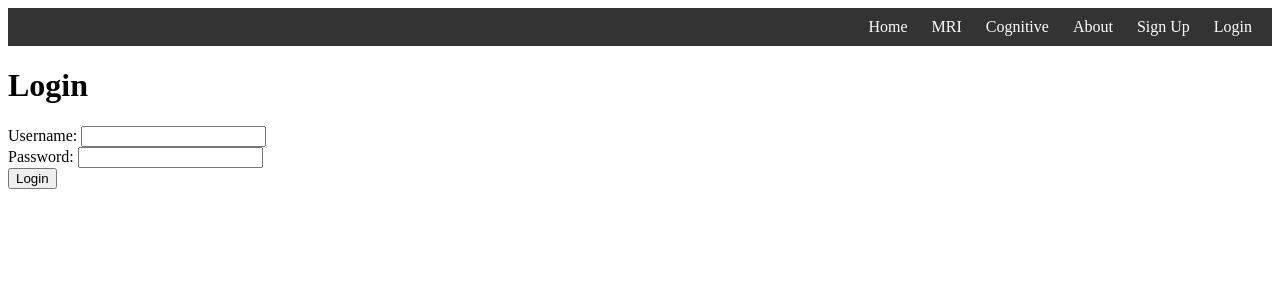
After one commit to RAJPOWELL/FYP, a Flask app: page /login in a window 1280 px wide. The commit adds this page. Shown: the top 300 px of the page. Run offline with Flask 3, Linux system fonts and the light colour scheme.

Commit message:
DataBase Created

```diff
--- a/app.py
+++ b/app.py
@@ -1,4 +1,5 @@
-from flask import Flask, render_template, request, redirect, url_for
+from flask import Flask, render_template, request, redirect, url_for, session
+import sqlite3
 import numpy as np
 import tensorflow as tf
 from tensorflow.keras.preprocessing import image
@@ -7,6 +8,7 @@ import tensorflow_addons as tfa
 import os
 
 app = Flask(__name__)
+app.secret_key = 'your_secret_key'
 
 # Load the trained model
 model_path = "Models/H5/alzheimer_cnn_model"
@@ -63,12 +65,67 @@ def plot_image_with_prediction(image_path, predicted_class, confidence, predicti
     plt.tight_layout()
     plt.savefig('static/prediction_plot.png')
 
-@app.route('/')
+def get_db_connection():
+    conn = sqlite3.connect('alzheimer_detection.db')
+    conn.row_factory = sqlite3.Row
+    return conn
+
+@app.route('/', methods=['GET', 'POST'])
 def home():
+    if request.method == 'POST':
+        if request.form['submit_button'] == 'Sign Up':
+            return redirect(url_for('signup'))
+        elif request.form['submit_button'] == 'Login':
+            return redirect(url_for('login'))
     return render_template('home.html')
+
+@app.route('/signup', methods=['GET', 'POST'])
+def signup():
+    if request.method == 'POST':
+        username = request.form['username']
+        password = request.form['password']
+        email = request.form['email']
+
+        conn = get_db_connection()
+        c = conn.cursor()
+        c.execute("INSERT INTO User (username, password, email) VALUES (?, ?, ?)", (username, password, email))
+        conn.commit()
+        conn.close()
+
+        session['username'] = username
+        return redirect(url_for('mri'))
+    return render_template('signup.html')
+
+@app.route('/login', methods=['GET', 'POST'])
+def login():
+    if request.method == 'POST':
+        username = request.form['username']
+        password = request.form['password']
+
+        conn = get_db_connection()
+        c = conn.cursor()
+        c.execute("SELECT * FROM User WHERE username = ? AND password = ?", (username, password))
+        user = c.fetchone()
+        conn.close()
+
+        if user:
+            session['username'] = username
+            return redirect(url_for('mri'))
+        else:
+            error = 'Invalid username or password'
+            return render_template('login.html', error=error)
+    return render_template('login.html')
+
+@app.route('/logout')
+def logout():
+    session.pop('username', None)
+    return redirect(url_for('home'))
 
 @app.route('/mri', methods=['GET', 'POST'])
 def mri():
+    if 'username' not in session:
+        return redirect(url_for('home'))
+
     if request.method == 'POST':
         image_file = request.files['image']
         image_path = os.path.join('static', image_file.filename)
@@ -86,18 +143,24 @@ def mri():
 
 @app.route('/result')
 def result():
+    if 'username' not in session:
+        return redirect(url_for('home'))
+
     predicted_class = request.args.get('predicted_class')
     confidence = float(request.args.get('confidence'))  # Convert to float here
     image_path = request.args.get('image_path')
     return render_template('result.html', predicted_class=predicted_class, confidence=confidence, image_path=image_path)
 
-
 @app.route('/cognitive')
 def cognitive():
+    if 'username' not in session:
+        return redirect(url_for('home'))
     return render_template('cognitive.html')
 
 @app.route('/about')
 def about():
+    if 'username' not in session:
+        return redirect(url_for('home'))
     return render_template('about.html')
 
 if __name__ == '__main__':
--- a/templates/base.html
+++ b/templates/base.html
@@ -22,6 +22,12 @@
         <a href="/mri">MRI</a>
         <a href="/cognitive">Cognitive</a>
         <a href="/about">About</a>
+        {% if 'username' in session %}
+            <a href="/logout">Logout</a>
+        {% else %}
+            <a href="/signup">Sign Up</a>
+            <a href="/login">Login</a>
+        {% endif %}
     </div>
     <div>
         {% block content %}{% endblock %}
--- a/templates/home.html
+++ b/templates/home.html
@@ -4,4 +4,10 @@
     <h1>Home</h1>
     <p>Welcome to the Alzheimer's Prediction App!</p>
     <p>This app uses machine learning to predict the likelihood of Alzheimer's disease based on MRI scans.</p>
+    {% if 'username' not in session %}
+        <form method="POST">
+            <input type="submit" name="submit_button" value="Sign Up">
+            <input type="submit" name="submit_button" value="Login">
+        </form>
+    {% endif %}
 {% endblock %}
--- /dev/null
+++ b/templates/login.html
@@ -0,0 +1,17 @@
+{% extends "base.html" %}
+
+{% block content %}
+    <h1>Login</h1>
+    <form method="POST">
+        <label for="username">Username:</label>
+        <input type="text" id="username" name="username" required>
+        <br>
+        <label for="password">Password:</label>
+        <input type="password" id="password" name="password" required>
+        <br>
+        <input type="submit" value="Login">
+    </form>
+    {% if error %}
+        <p style="color: red;">{{ error }}</p>
+    {% endif %}
+{% endblock %}
```
Also changed, not shown: database.py (added, +88 -0 lines), templates/signup.html (added, +17 -0 lines).
